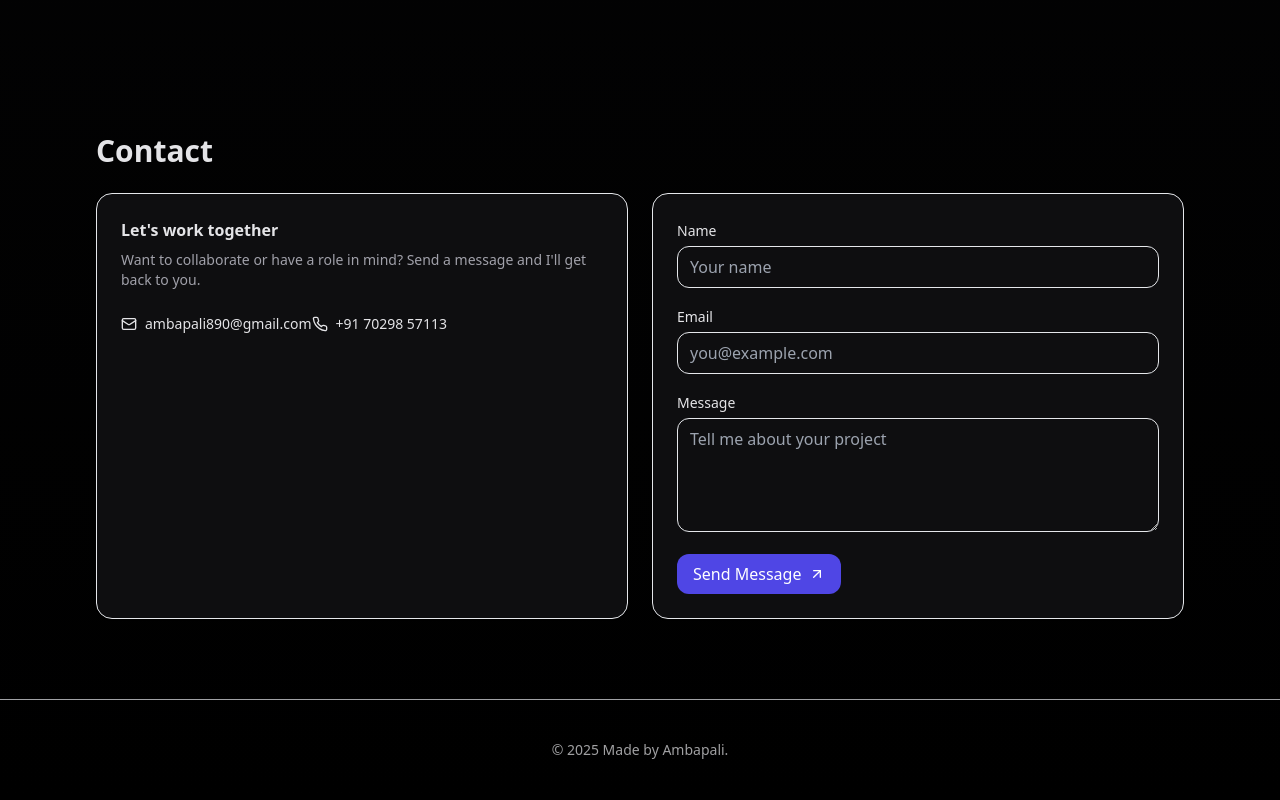
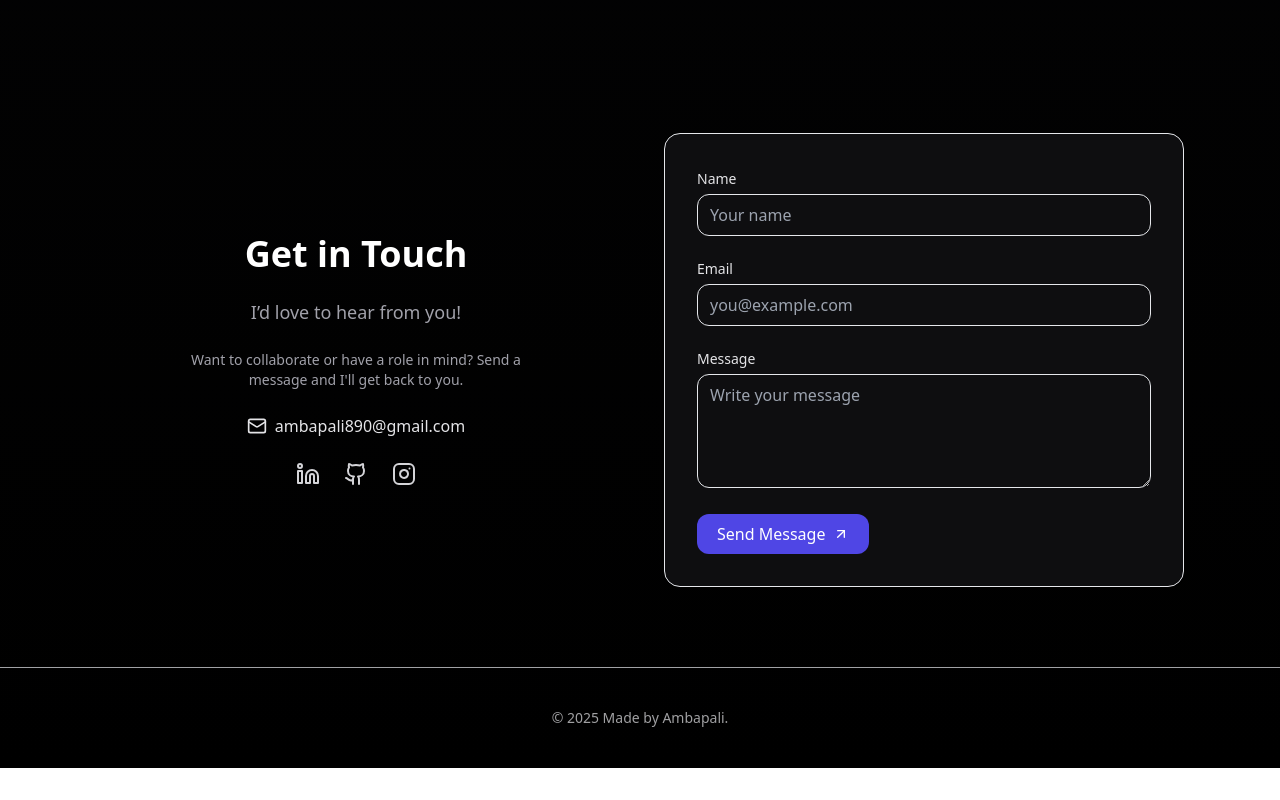
Before and after one commit to ambapalidatta/Ambapali-Portfolio, a React (Vite) app: page / in a window 1280 px wide. Shown: the part 2718-3518 px from the top of the page. After the commit the page ends 3486 px from the top, so only its background shows below. Built offline with nearby package versions, Linux system fonts and the light colour scheme.

Commit message:
Update Contact.jsx

```diff
--- a/src/components/Sections/Contact.jsx
+++ b/src/components/Sections/Contact.jsx
@@ -1,87 +1,224 @@
+// import { motion } from "framer-motion";
+// import { Mail, Phone, ArrowUpRight } from "lucide-react";
+// import Container from "../UI/Container";
+// import Card from "../UI/Card";
+// import { fadeUp } from "../../styles/animations";
+
+// export default function Contact() {
+//   const handleSubmit = (e) => {
+//     e.preventDefault();
+//     alert(
+//       "Thanks! Your message has been staged. Replace with your own handler."
+//     );
+//   };
+
+//   return (
+//     <section id="contact" className="py-20">
+//       <Container>
+//         <motion.h2
+//           variants={fadeUp}
+//           initial="hidden"
+//           whileInView="show"
+//           viewport={{ once: true }}
+//           className="text-3xl font-bold"
+//         >
+//           Contact
+//         </motion.h2>
+//         <motion.div
+//           variants={fadeUp}
+//           initial="hidden"
+//           whileInView="show"
+//           viewport={{ once: true }}
+//           className="mt-6 grid gap-6 md:grid-cols-2"
+//         >
+//           <Card className="p-6">
+//             <h3 className="font-semibold">Let's work together</h3>
+//             <p className="mt-2 text-sm text-zinc-600 dark:text-zinc-400">
+//               Want to collaborate or have a role in mind? Send a message and
+//               I'll get back to you.
+//             </p>
+//             <div className="mt-4 space-y-2 text-sm">
+//               <a
+//                 href="ambapali890@gmail.com"
+//                 className="inline-flex items-center gap-2"
+//               >
+//                 <Mail size={16} /> ambapali890@gmail.com
+//               </a>
+//               <a
+//                 href="tel:+91 7029857113"
+//                 className="inline-flex items-center gap-2"
+//               >
+//                 <Phone size={16} /> +91 70298 57113
+//               </a>
+//             </div>
+//           </Card>
+//           <Card className="p-6">
+//             <form onSubmit={handleSubmit} className="space-y-4">
+//               <div>
+//                 <label className="text-sm">Name</label>
+//                 <input
+//                   required
+//                   className="mt-1 w-full rounded-xl border bg-transparent px-3 py-2 outline-none focus:ring-2 focus:ring-indigo-500"
+//                   placeholder="Your name"
+//                 />
+//               </div>
+//               <div>
+//                 <label className="text-sm">Email</label>
+//                 <input
+//                   type="email"
+//                   required
+//                   className="mt-1 w-full rounded-xl border bg-transparent px-3 py-2 outline-none focus:ring-2 focus:ring-indigo-500"
+//                   placeholder="you@example.com"
+//                 />
+//               </div>
+//               <div>
+//                 <label className="text-sm">Message</label>
+//                 <textarea
+//                   required
+//                   rows={4}
+//                   className="mt-1 w-full rounded-xl border bg-transparent px-3 py-2 outline-none focus:ring-2 focus:ring-indigo-500"
+//                   placeholder="Tell me about your project"
+//                 />
+//               </div>
+//               <button
+//                 className="inline-flex items-center gap-2 rounded-xl bg-indigo-600 px-4 py-2 text-white hover:bg-indigo-700"
+//                 type="submit"
+//               >
+//                 Send Message <ArrowUpRight size={16} />
+//               </button>
+//             </form>
+//           </Card>
+//         </motion.div>
+//       </Container>
+//     </section>
+//   );
+// }
+
+import { useState } from "react";
 import { motion } from "framer-motion";
-import { Mail, Phone, ArrowUpRight } from "lucide-react";
+import { Mail, Instagram, Linkedin, Github, ArrowUpRight } from "lucide-react";
 import Container from "../UI/Container";
 import Card from "../UI/Card";
 import { fadeUp } from "../../styles/animations";
 
 export default function Contact() {
+  const [formData, setFormData] = useState({
+    name: "",
+    email: "",
+    message: "",
+  });
+
   const handleSubmit = (e) => {
     e.preventDefault();
     alert(
       "Thanks! Your message has been staged. Replace with your own handler."
     );
+    setFormData({ name: "", email: "", message: "" });
   };
 
   return (
     <section id="contact" className="py-20">
       <Container>
-        <motion.h2
-          variants={fadeUp}
-          initial="hidden"
-          whileInView="show"
-          viewport={{ once: true }}
-          className="text-3xl font-bold"
-        >
-          Contact
-        </motion.h2>
         <motion.div
           variants={fadeUp}
           initial="hidden"
           whileInView="show"
           viewport={{ once: true }}
-          className="mt-6 grid gap-6 md:grid-cols-2"
+          className="grid gap-12 md:grid-cols-2"
         >
-          <Card className="p-6">
-            <h3 className="font-semibold">Let's work together</h3>
-            <p className="mt-2 text-sm text-zinc-600 dark:text-zinc-400">
+          {/* Left section - Center aligned */}
+          <div className="flex flex-col justify-center items-center text-center space-y-6">
+            <h2 className="text-4xl font-bold text-zinc-800 dark:text-white">
+              Get in Touch
+            </h2>
+            <p className="text-lg text-zinc-600 dark:text-zinc-400">
+              I’d love to hear from you!
+            </p>
+            <p className="text-sm text-zinc-500 dark:text-zinc-400 max-w-sm">
               Want to collaborate or have a role in mind? Send a message and
               I'll get back to you.
             </p>
-            <div className="mt-4 space-y-2 text-sm">
+
+            {/* Email link */}
+            <a
+              href="mailto:ambapali890@gmail.com"
+              className="inline-flex items-center gap-2 text-base hover:underline"
+            >
+              <Mail className="w-5 h-5" /> ambapali890@gmail.com
+            </a>
+
+            {/* Social icons row */}
+            <div className="flex gap-6 mt-4 text-zinc-600 dark:text-zinc-300 justify-center">
               <a
-                href="ambapali890@gmail.com"
-                className="inline-flex items-center gap-2"
+                href="https://www.linkedin.com/in/ambapali-datta-540408251/"
+                target="_blank"
+                rel="noopener noreferrer"
+                className="hover:text-indigo-600"
               >
-                <Mail size={16} /> ambapali890@gmail.com
+                <Linkedin className="w-6 h-6" />
               </a>
               <a
-                href="tel:+91 7029857113"
-                className="inline-flex items-center gap-2"
+                href="https://github.com/ambapalidatta"
+                target="_blank"
+                rel="noopener noreferrer"
+                className="hover:text-indigo-600"
               >
-                <Phone size={16} /> +91 70298 57113
+                <Github className="w-6 h-6" />
+              </a>
+              <a
+                href="https://www.instagram.com/_ambapaliiiiii/"
+                target="_blank"
+                rel="noopener noreferrer"
+                className="hover:text-indigo-600"
+              >
+                <Instagram className="w-6 h-6" />
               </a>
             </div>
-          </Card>
-          <Card className="p-6">
-            <form onSubmit={handleSubmit} className="space-y-4">
+          </div>
+
+          {/* Right section - Form */}
+          <Card className="p-8 shadow-lg">
+            <form onSubmit={handleSubmit} className="space-y-5">
               <div>
-                <label className="text-sm">Name</label>
+                <label className="text-sm font-medium">Name</label>
                 <input
                   required
+                  value={formData.name}
+                  onChange={(e) =>
+                    setFormData({ ...formData, name: e.target.value })
+                  }
                   className="mt-1 w-full rounded-xl border bg-transparent px-3 py-2 outline-none focus:ring-2 focus:ring-indigo-500"
                   placeholder="Your name"
                 />
               </div>
               <div>
-                <label className="text-sm">Email</label>
+                <label className="text-sm font-medium">Email</label>
                 <input
                   type="email"
                   required
+                  value={formData.email}
+                  onChange={(e) =>
+                    setFormData({ ...formData, email: e.target.value })
+                  }
                   className="mt-1 w-full rounded-xl border bg-transparent px-3 py-2 outline-none focus:ring-2 focus:ring-indigo-500"
                   placeholder="you@example.com"
                 />
               </div>
               <div>
-                <label className="text-sm">Message</label>
+                <label className="text-sm font-medium">Message</label>
                 <textarea
                   required
                   rows={4}
+                  value={formData.message}
+                  onChange={(e) =>
+                    setFormData({ ...formData, message: e.target.value })
+                  }
                   className="mt-1 w-full rounded-xl border bg-transparent px-3 py-2 outline-none focus:ring-2 focus:ring-indigo-500"
-                  placeholder="Tell me about your project"
+                  placeholder="Write your message"
                 />
               </div>
               <button
-                className="inline-flex items-center gap-2 rounded-xl bg-indigo-600 px-4 py-2 text-white hover:bg-indigo-700"
+                className="inline-flex items-center gap-2 rounded-xl bg-indigo-600 px-5 py-2 text-white hover:bg-indigo-700 transition"
                 type="submit"
               >
                 Send Message <ArrowUpRight size={16} />
```
